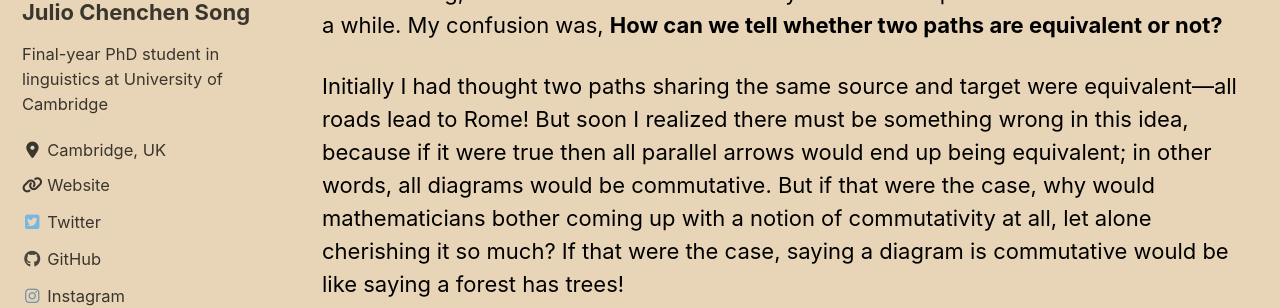
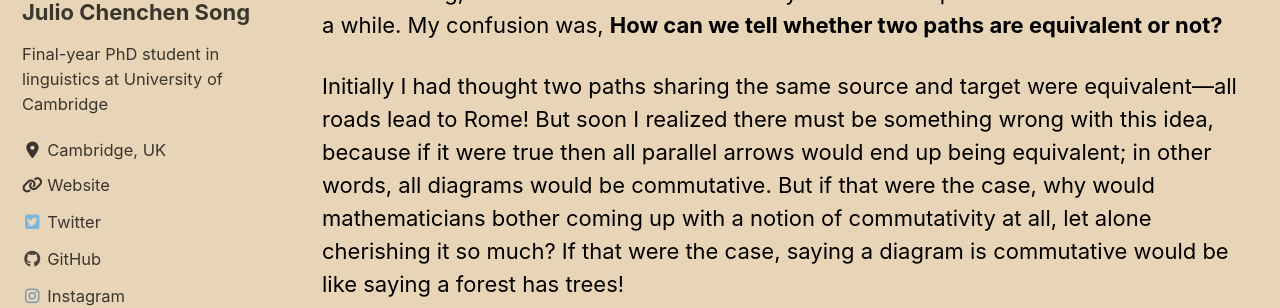
Before and after one commit to juliosong/blog, a Jekyll site: the page built from _posts/2019-08-28-category-theory-notes-5.md, in a window 1280 px wide and 900 px high, scrolled down 3934 px. Shown: the part 187-495 px from the top of the window. Built offline with Jekyll 4.4.1, drawn with Linux system fonts in a browser that asks for light colours; cached includes are drawn as plain includes; nearby versions of some CDN libraries; some web fonts are replaced; formulas are drawn with MathJax 3; comment, search, counter and statistics services are not loaded; some of the changed text lies outside the part shown.

Commit message:
corrected typos in ct5

```diff
--- a/_posts/2019-08-28-category-theory-notes-5.md
+++ b/_posts/2019-08-28-category-theory-notes-5.md
@@ -48,7 +48,7 @@ if $g \circ f = i \circ h,$ then the diagram is _commutative_. Commutative diagr
 
 Normally one wouldn't expect something as clearly defined as commutative diagrams to be confusing, but the notion---or more exactly what's left implicit of it---did confuse me for a while. My confusion was, **How can we tell whether two paths are equivalent or not?**
 
-Initially I had thought two paths sharing the same source and target were equivalent---all roads lead to Rome! But soon I realized there must be something wrong in this idea, because if it were true then all parallel arrows would end up being equivalent; in other words, all diagrams would be commutative. But if that were the case, why would mathematicians bother coming up with a notion of commutativity at all, let alone cherishing it so much? If that were the case, saying a diagram is commutative would be like saying a forest has trees!
+Initially I had thought two paths sharing the same source and target were equivalent---all roads lead to Rome! But soon I realized there must be something wrong with this idea, because if it were true then all parallel arrows would end up being equivalent; in other words, all diagrams would be commutative. But if that were the case, why would mathematicians bother coming up with a notion of commutativity at all, let alone cherishing it so much? If that were the case, saying a diagram is commutative would be like saying a forest has trees!
 
 In hindsight, **a major cause of my confusion was that the introductory texts I used only illustrated _commutative_ diagrams but not _noncommutative_ ones,** which gave me the false impression, perhaps subconsciously, that commutativity came for free, or at least at a very low price---as if to make a diagram commute all we needed to do was draw parallel paths between objects.
 
```
Also changed, not shown: other parts of _posts/2019-08-28-category-theory-notes-5.md (+1 -1 lines).
